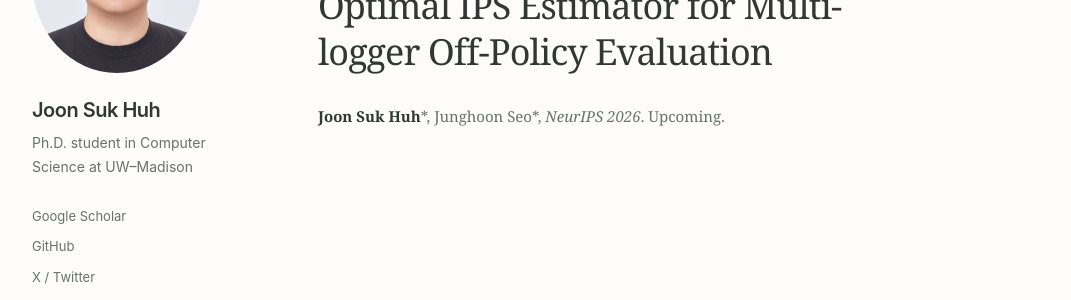
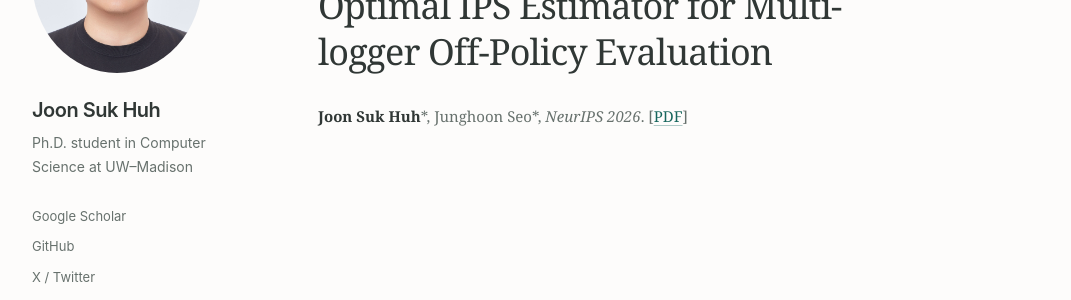
Before and after one commit to joon-huh/joon-huh.github.io, a Jekyll site: the page built from _publications/huh2026variational.md, in a window 1280 px wide. Shown: the part 276-576 px from the top of the page, without its empty margins (104-1175 px from the left). Built offline with Jekyll 4.4.1, drawn with Linux system fonts in a browser that asks for light colours.

Commit message:
update publication

```diff
--- a/_publications/huh2026variational.md
+++ b/_publications/huh2026variational.md
@@ -1,6 +1,6 @@
 ---
 title: 'Variational Approach to Optimal IPS Estimator for Multi-logger Off-Policy Evaluation'
-excerpt: '**Joon Suk Huh**\*, Junghoon Seo\*, *NeurIPS 2026*. Upcoming.'
+excerpt: '**Joon Suk Huh**\*, Junghoon Seo\*, *NeurIPS 2026*. [[PDF](https://arxiv.org/pdf/2611.11712.pdf)]'
 collection: publications
 date: 2026-12-01
 ---
```
Also changed, not shown: _publications/huh2024nash.md (+1 -1 lines), 1 other file.
